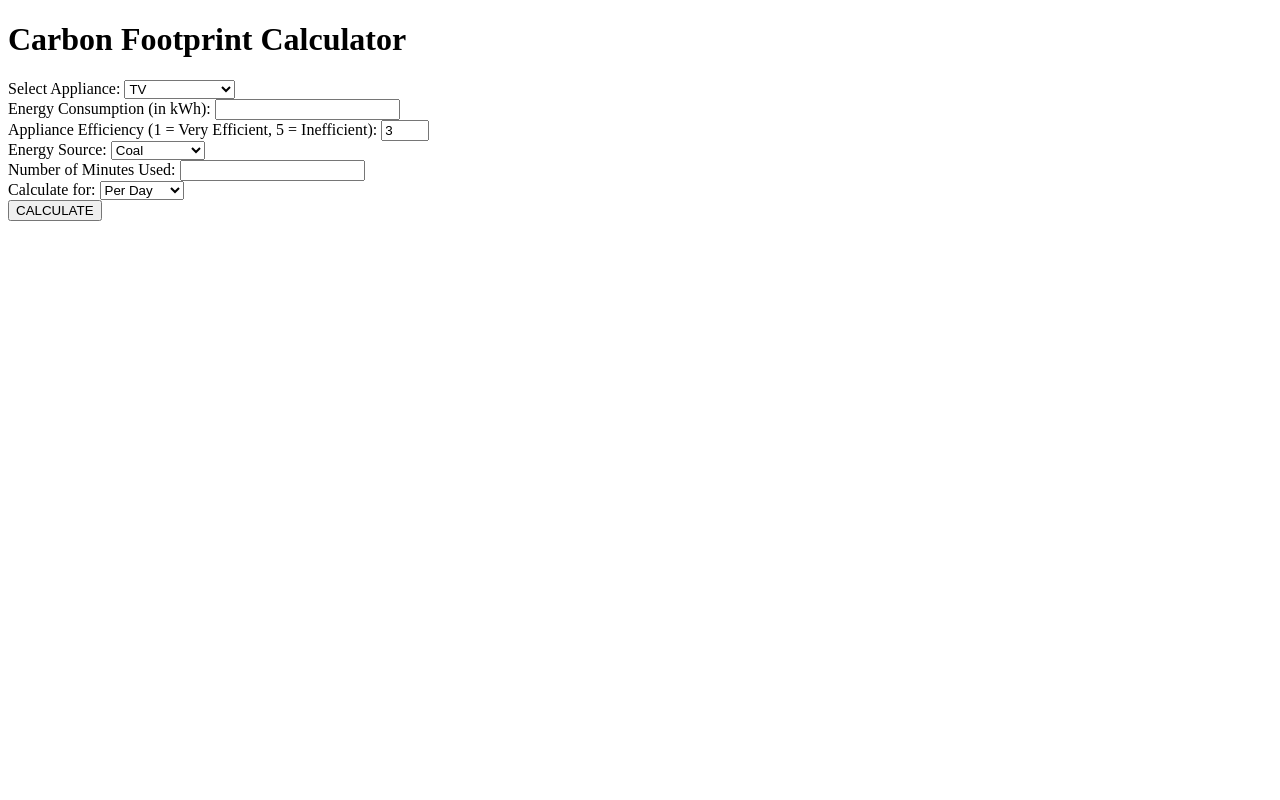
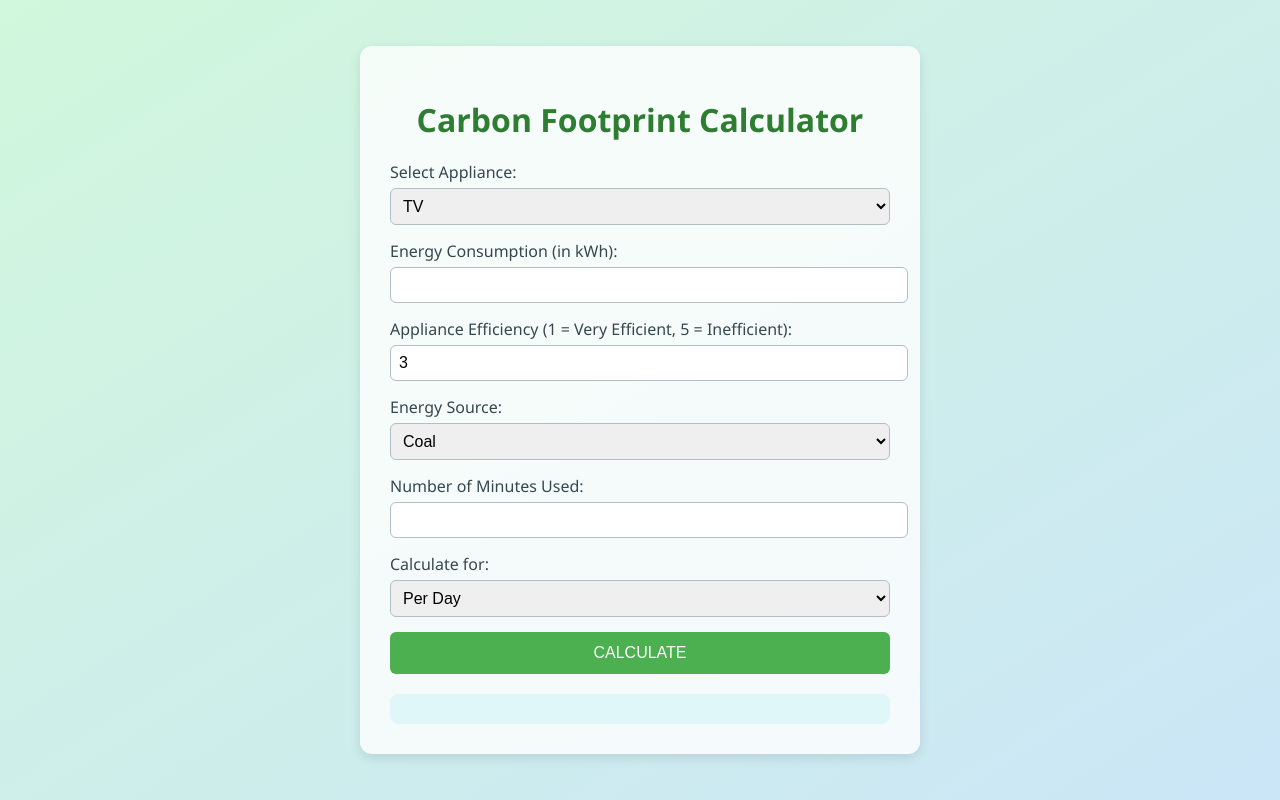
Before and after one commit to samarth2298/roadtoSF, a plain HTML site: page calculator.html in a window 1280 px wide. Drawn offline with Linux system fonts and the light colour scheme.

Commit message:
`Updated CSS files for various components: cal.css, opt.css, planner.css, and added link to cal.css in calculator.html`

```diff
--- a/cal.css
+++ b/cal.css
@@ -1,70 +1,68 @@
 body {
-    font-family: 'Segoe UI', Tahoma, Geneva, Verdana, sans-serif;
-    background: #f0f4f8;
+    font-family: 'Segoe UI', sans-serif;
+    background: linear-gradient(to bottom right, #d1f7dc, #cbe6f7);
     margin: 0;
     padding: 0;
+    display: flex;
+    justify-content: center;
+    align-items: center;
+    min-height: 100vh;
 }
 
 .container {
-    max-width: 600px;
-    margin: 50px auto;
-    background: white;
+    background-color: #ffffffcc;
+    border-radius: 12px;
     padding: 30px;
-    box-shadow: 0 8px 20px rgba(0, 0, 0, 0.1);
-    border-radius: 12px;
+    max-width: 500px;
+    width: 90%;
+    box-shadow: 0 4px 12px rgba(0, 0, 0, 0.1);
 }
 
 h1 {
     text-align: center;
-    color: #2b6777;
-    margin-bottom: 30px;
+    color: #2e7d32;
+    margin-bottom: 20px;
+}
+
+.form-group {
+    margin-bottom: 15px;
 }
 
 label {
     display: block;
     margin-bottom: 5px;
-    font-weight: 600;
-    color: #333;
+    color: #37474f;
 }
 
-input,
-select {
+input, select {
     width: 100%;
-    padding: 10px 12px;
-    margin-bottom: 20px;
-    border: 1px solid #ccc;
-    border-radius: 8px;
-    font-size: 14px;
-    background-color: #f9f9f9;
+    padding: 8px;
+    border: 1px solid #b0bec5;
+    border-radius: 6px;
+    font-size: 1em;
 }
 
-button {
+.button {
+    background-color: #4caf50;
+    border: none;
+    color: white;
+    padding: 12px;
     width: 100%;
-    padding: 12px;
-    background-color: #2b6777;
-    color: white;
-    border: none;
-    border-radius: 8px;
     font-size: 16px;
+    border-radius: 6px;
     cursor: pointer;
-    transition: background-color 0.3s ease;
+    transition: background 0.3s ease;
 }
 
-button:hover {
-    background-color: #1d4e5f;
+.button:hover {
+    background-color: #388e3c;
 }
 
-#result {
+.result {
     margin-top: 20px;
-    font-size: 18px;
-    font-weight: bold;
-    color: #2b6777;
-    text-align: center;
+    padding: 15px;
+    background-color: #e0f7fa;
+    border-radius: 8px;
+    color: #004d40;
+    font-size: 1em;
 }
-
-footer {
-    text-align: center;
-    margin-top: 50px;
-    color: #888;
-    font-size: 14px;
-}
--- a/calculator.html
+++ b/calculator.html
@@ -4,7 +4,7 @@
     <meta charset="UTF-8">
     <meta name="viewport" content="width=device-width, initial-scale=1.0">
     <title>Carbon Footprint Calculator</title>
-    <link rel="stylesheet" href="">
+    <link rel="stylesheet" href="cal.css">
 </head>
 <body>
     <div class="container">
--- a/opt.css
+++ b/opt.css
@@ -1,3 +1,4 @@
+
 body {
   background: #f9fcff;
   font-family: 'Segoe UI', sans-serif;
--- a/planner.css
+++ b/planner.css
@@ -1,65 +1,52 @@
 body {
-  background: #f0f7ff;
   font-family: 'Segoe UI', sans-serif;
-  display: flex;
-  justify-content: center;
-  padding: 40px 20px;
+  padding: 20px;
+  background: #f4f4f4;
+  color: #333;
 }
 
 .container {
+  max-width: 600px;
+  margin: auto;
   background: #fff;
-  padding: 30px;
-  border-radius: 12px;
-  box-shadow: 0 4px 20px rgba(0,0,0,0.1);
-  max-width: 500px;
-  width: 100%;
+  border-radius: 8px;
+  padding: 20px;
+  box-shadow: 0 0 10px rgba(0,0,0,0.1);
 }
 
 h1 {
-  font-size: 24px;
-  margin-bottom: 10px;
   text-align: center;
 }
 
-.subtitle {
-  font-size: 14px;
-  color: #666;
-  margin-bottom: 20px;
-  text-align: center;
-}
-
-form {
-  display: flex;
-  flex-direction: column;
-  gap: 15px;
-}
-
-label {
-  font-weight: bold;
+.form-group {
+  margin-bottom: 15px;
 }
 
 input {
+  width: 100%;
   padding: 10px;
   border: 1px solid #ccc;
-  border-radius: 6px;
+  border-radius: 4px;
 }
 
 button {
-  padding: 12px;
-  background: #0077ff;
+  background-color: #28a745;
   color: white;
+  padding: 12px 20px;
   border: none;
-  border-radius: 6px;
+  border-radius: 4px;
   cursor: pointer;
+  display: block;
+  margin: 10px auto;
 }
 
 button:hover {
-  background: #005cc2;
+  background-color: #218838;
 }
 
-.results {
+.output {
   margin-top: 20px;
-  background: #eef6ff;
+  background: #e9ffe9;
   padding: 15px;
-  border-radius: 8px;
+  border-left: 5px solid #28a745;
 }
```
Also changed, not shown: index.html (+1 -1 lines).
